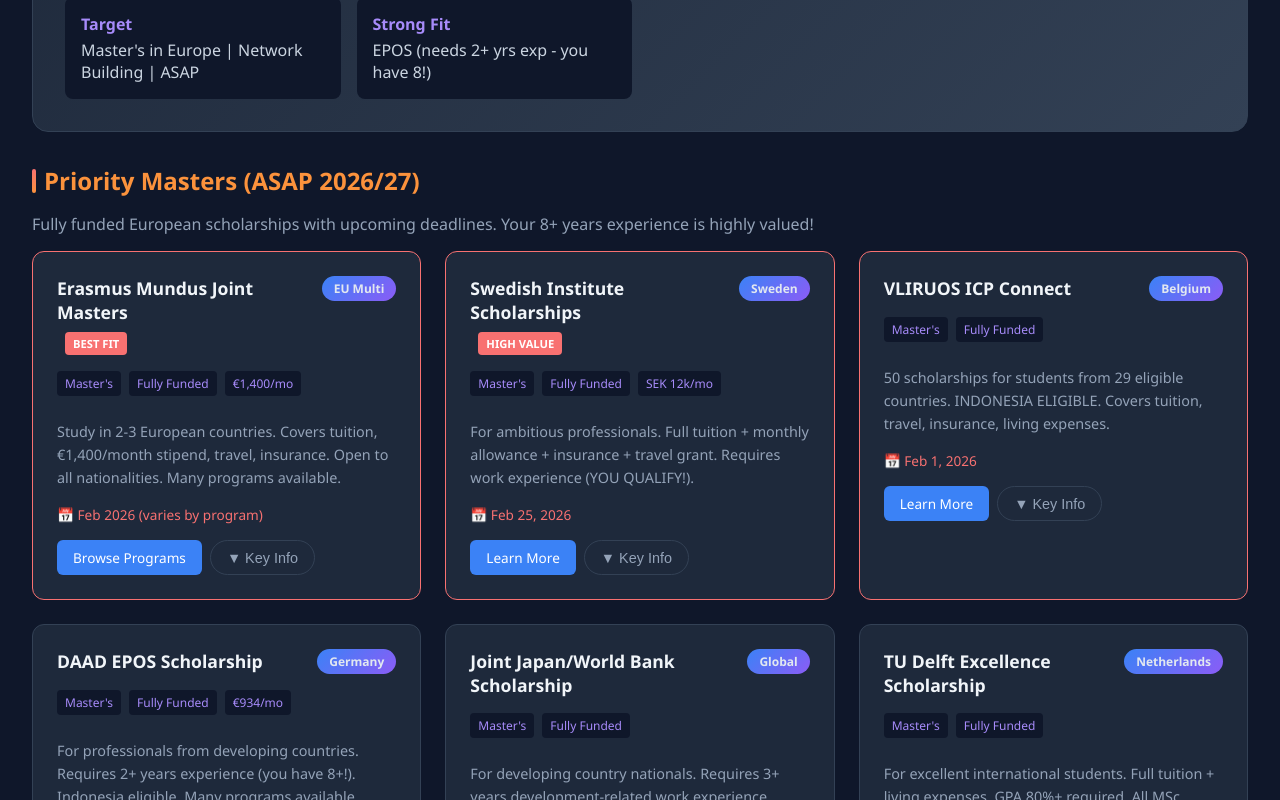
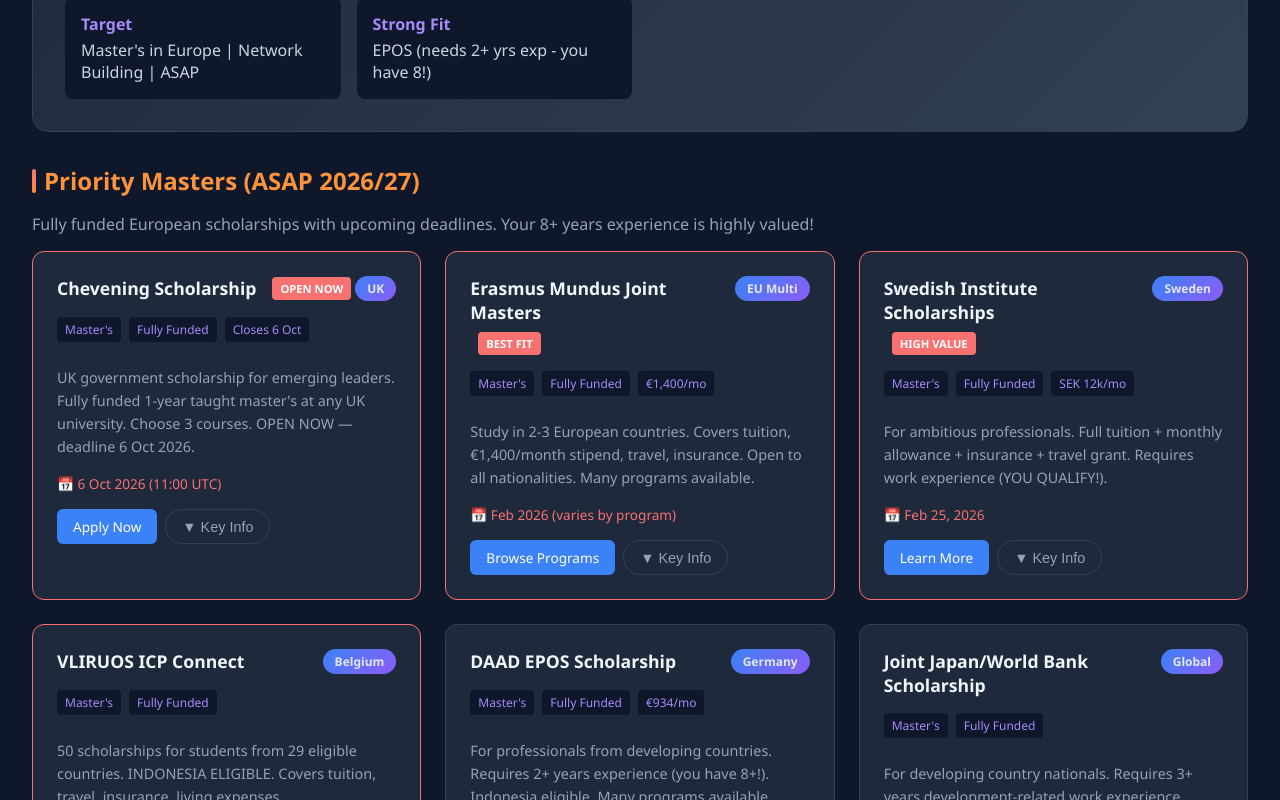
Before and after one commit to pungkiilham/scholarship_master-phd, a React (Vite) app: page / in a window 1280 px wide. Shown: the part 618-1418 px from the top of the page. Built offline with nearby package versions, Linux system fonts and the light colour scheme.

Commit message:
Update Chevening: 2026/27 cycle (open 4 Aug, close 6 Oct 2026), priority placement, recommended UK majors + tracker entry

```diff
--- a/src/data/scholarships.js
+++ b/src/data/scholarships.js
@@ -1,4 +1,39 @@
 export const priorityScholarships = [
+  {
+    id: 'chevening',
+    title: 'Chevening Scholarship',
+    country: 'UK',
+    degree: 'masters',
+    urgency: 'critical',
+    urgencyBadge: 'OPEN NOW',
+    tags: ['Master\'s', 'Fully Funded', 'Closes 6 Oct'],
+    description: 'UK government scholarship for emerging leaders. Fully funded 1-year taught master\'s at any UK university. Choose 3 courses. OPEN NOW — deadline 6 Oct 2026.',
+    deadline: '6 Oct 2026 (11:00 UTC)',
+    link: 'https://www.chevening.org/scholarship/indonesia/',
+    linkLabel: 'Apply Now',
+    details: {
+      benefits: [
+        'Full tuition fee coverage at any UK university',
+        'Monthly living stipend (sufficient for single person)',
+        'Return economy airfare to UK',
+        'Arrival allowance, visa costs covered',
+        'Travel grant for academic/social activities',
+        'Access to exclusive Chevening events and networks',
+        'Membership in 60,000+ global alumni network'
+      ],
+      requirements: [
+        'Bachelor\'s degree that qualifies for a UK master\'s (finished ≥2 yrs before deadline)',
+        'Work experience: MINIMUM 2 YEARS / 2,800 hrs (YOU HAVE 8+!)',
+        'Citizen AND resident of eligible country (Indonesia IS eligible)',
+        'Commit to return to Indonesia for 2 years after the scholarship',
+        'Never studied in the UK on a UK-government-funded scholarship',
+        'Choose 3 eligible UK master\'s courses (full-time, taught MSc, autumn start)',
+        'Unconditional offer from ≥1 course by ~July 2027'
+      ],
+      fit: 'EXCELLENT FIT. Recommended majors: MSc Engineering Business Management (Warwick), MSc Engineering Management (Loughborough), MSc Advanced Manufacturing Technologies (Sheffield). Supports dual career: professional + dosen.',
+      deadlineNote: 'APPLICATIONS OPEN: 4 Aug 2026. CLOSE: 6 Oct 2026 at 11:00 UTC. Apply to 3 courses at 3 universities (Birmingham/Loughborough/Warwick = no fees). Need IELTS Academic 6.5+ for unconditional offer.'
+    }
+  },
   {
     id: 'erasmus-mundus',
     title: 'Erasmus Mundus Joint Masters',
@@ -371,13 +406,13 @@
     title: 'Chevening Scholarship',
     country: 'UK',
     degree: 'masters',
-    month: 11,
-    openingLabel: 'Opens: November',
-    tags: ['Master\'s', 'Fully Funded'],
-    description: 'UK government\'s global scholarship for emerging leaders. Covers tuition, living expenses, travel, and networking opportunities.',
-    deadline: 'Usually November (check website)',
-    link: 'https://www.chevening.org/',
-    linkLabel: 'Learn More',
+    month: 8,
+    openingLabel: 'Opens: August',
+    tags: ['Master\'s', 'Fully Funded', 'OPEN NOW'],
+    description: 'UK government\'s global scholarship for emerging leaders. Fully funded 1-year taught master\'s at any UK university. Pick 3 courses. Applications OPEN — closes 6 Oct 2026.',
+    deadline: '6 October 2026 (11:00 UTC)',
+    link: 'https://www.chevening.org/scholarship/indonesia/',
+    linkLabel: 'Apply Now',
     details: {
       benefits: [
         'Full tuition fee coverage at any UK university',
@@ -386,19 +421,19 @@
         'Arrival allowance, visa costs covered',
         'Travel grant for academic/social activities',
         'Access to exclusive Chevening events and networks',
-        'Membership in 50,000+ global alumni network'
-      ],
-      requirements: [
-        'Bachelor\'s degree (minimum 2:1 or equivalent)',
-        'Work experience: MINIMUM 2 YEARS (YOU HAVE 8+!)',
-        'English proficiency: IELTS 6.5+ / TOEFL 90+',
-        'Leadership qualities demonstrated through career',
-        'Strong networking and interpersonal skills',
-        'Return to home country for minimum 2 years after program',
-        'Apply to 3 different UK university courses'
-      ],
-      fit: 'EXCELLENT FIT. Your 8+ years IT PM experience demonstrates leadership. Your career progression shows management capability. Chevening values leadership potential above all.',
-      deadlineNote: 'Applications open in August/September for the following year. Prepare strong leadership-focused essays.'
+        'Membership in 60,000+ global alumni network'
+      ],
+      requirements: [
+        'Bachelor\'s degree that qualifies for a UK master\'s (finished ≥2 yrs before deadline)',
+        'Work experience: MINIMUM 2 YEARS / 2,800 hrs (YOU HAVE 8+!)',
+        'Citizen AND resident of eligible country (Indonesia IS eligible)',
+        'Commit to return to Indonesia for 2 years after the scholarship',
+        'Never studied in the UK on a UK-government-funded scholarship',
+        'Choose 3 eligible UK master\'s courses (full-time, taught MSc, autumn start)',
+        'Unconditional offer from ≥1 course by ~July 2027'
+      ],
+      fit: 'EXCELLENT FIT. Your 8+ years IT PM experience demonstrates leadership and career progression. Recommended majors: MSc Engineering Business Management (Warwick), MSc Engineering Management (Loughborough), MSc Advanced Manufacturing Technologies (Sheffield). Supports dual career: professional + dosen.',
+      deadlineNote: 'APPLICATIONS OPEN: 4 Aug 2026. CLOSE: 6 Oct 2026 at 11:00 UTC. Apply to 3 courses at 3 universities (Birmingham/Loughborough/Warwick = no fees). Need IELTS Academic 6.5+ for unconditional offer. Verify courses on the official course finder.'
     }
   },
   {
--- a/src/data/trackerData.js
+++ b/src/data/trackerData.js
@@ -1,4 +1,5 @@
 export const initialTracker = [
+  { scholarship: 'chevening', name: 'Chevening Scholarship', country: 'UK', deadline: 'Oct 6, 2026', deadlineClass: 'critical', status: 'pending', docsReady: false, applied: false },
   { scholarship: 'vliruos-icp', name: 'VLIRUOS ICP Connect', country: 'Belgium', deadline: 'Feb 1, 2026', deadlineClass: 'critical', status: 'pending', docsReady: false, applied: false },
   { scholarship: 'swedish-institute', name: 'Swedish Institute', country: 'Sweden', deadline: 'Feb 25, 2026', deadlineClass: 'critical', status: 'pending', docsReady: false, applied: false },
   { scholarship: 'erasmus-mundus', name: 'Erasmus Mundus (Multiple Programs)', country: 'EU', deadline: 'Feb 2026', deadlineClass: 'warning', status: 'pending', docsReady: false, applied: false },
```
